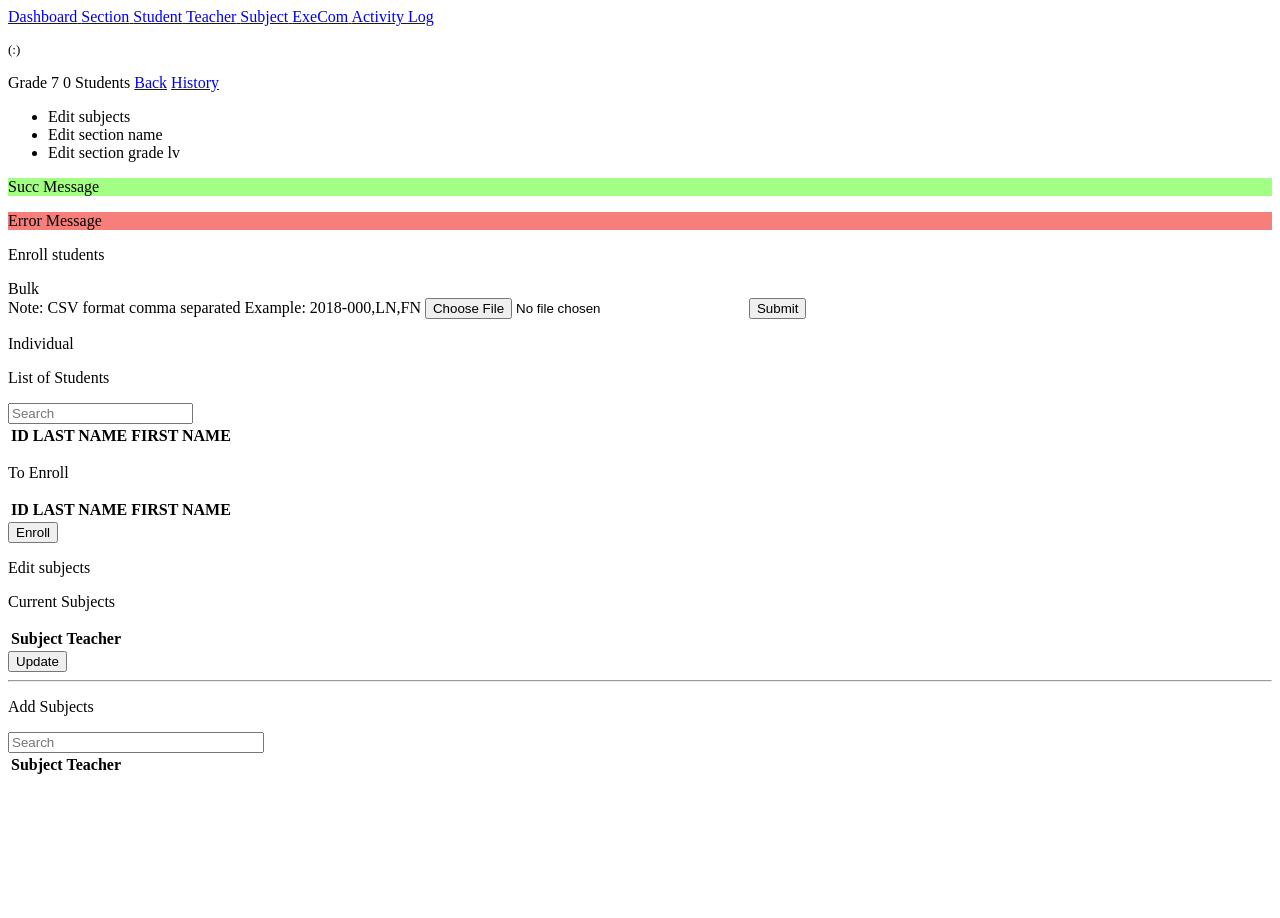
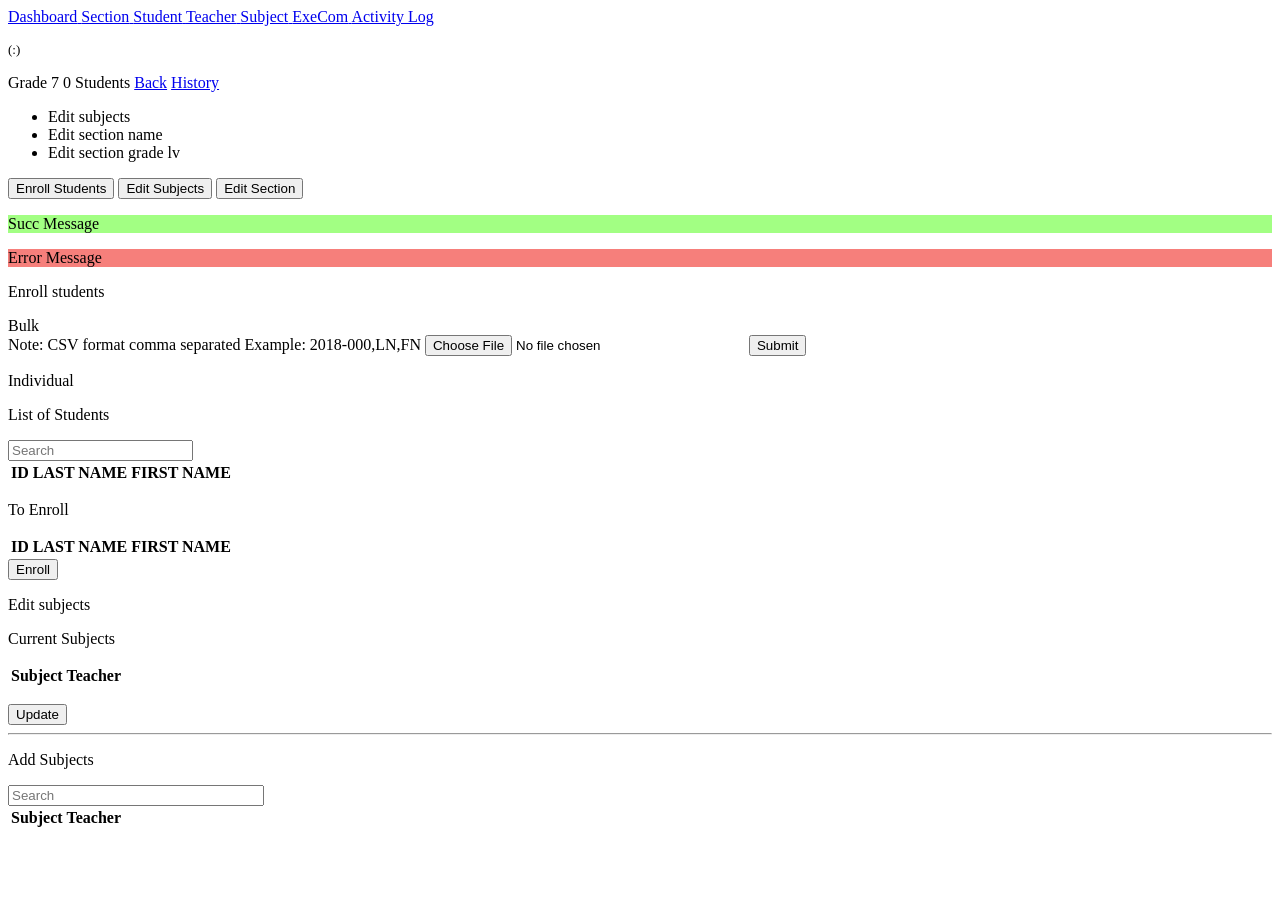
Before and after one commit to eSmooothie/IDS-TER, a CodeIgniter 4 app: the page made by app/Views/admin/pages/editSection.php in a window 1280 px wide. Before the commit the page ends 774 px from the top, so only its background shows below. Run offline with PHP 8.4 and a stand-in for CodeIgniter, Linux system fonts and the light colour scheme; the template is opened without the code that fills it, so the values that code supplies are empty; some libraries are stand-ins or nearby versions.

Commit message:
Can now update the subjects in a section

```diff
--- a/app/Config/Routes.php
+++ b/app/Config/Routes.php
@@ -46,7 +46,7 @@ $routes->get("/admin/section/grade/(:num)/(:num)","Section::viewSection/$1/$2");
 $routes->get("/admin/section/grade/(:num)/(:num)/edit","Section::editSection/$1/$2");
 $routes->post("/admin/section/student/enroll","Section::enrollStudents");
 $routes->post("/admin/section/student/enroll/csv","Section::enrollStudentsCSV");
-
+$routes->post("/admin/section/subject/update","Section::updateSubject");
 
 
 
--- a/app/Models/SectionSubject.php
+++ b/app/Models/SectionSubject.php
@@ -6,6 +6,6 @@ class SectionSubject extends Model{
   protected $table = 'sec_subj_lst';
 
   protected $primaryKey = 'ID';
-  protected $allowedFields = ['SECTION_ID','TEACHER_ID','SCHOOL_YEAR_ID'];
+  protected $allowedFields = ['SECTION_ID','TEACHER_ID','SUBJECT_ID','SCHOOL_YEAR_ID'];
 }
  ?>
--- a/app/Views/admin/pages/editSection.php
+++ b/app/Views/admin/pages/editSection.php
@@ -64,6 +64,11 @@
           <li>Edit section name</li>
           <li>Edit section grade lv</li>
         </ul>
+      </div>
+      <div class="d-flex">
+        <button type="button" name="button" class="btn btn-primary me-3" onclick="changeEditContainer(1);">Enroll Students</button>
+        <button type="button" name="button" class="btn btn-primary me-3" onclick="changeEditContainer(2);">Edit Subjects</button>
+        <button type="button" name="button" class="btn btn-primary me-3" onclick="changeEditContainer(3);">Edit Section</button>
       </div>
       <!-- Display Err and Succ Messages -->
       <div class="">
@@ -192,6 +197,7 @@
       } ?>
       </div>
       <!-- Enroll new  student -->
+      <div class="d-none" id="enrollStudentContainer">
         <p class="fs-3">Enroll students</p>
         <div class="border rounded p-3 bg-light bg-gradient mb-3">
           <!-- Bulk -->
@@ -277,13 +283,15 @@
             <button type="button" class="btn btn-primary mt-3 mb-3" name="button" id="enroll" value="<?php echo "${sectionData['ID']}"; ?>">Enroll</button>
           </div>
         </div>
+      </div>
 
       <!-- Edit subject -->
+      <div class="" id="editSubjectContainer">
         <p class="fs-3 mb-3">Edit subjects</p>
         <div class="border rounded p-3 bg-light bg-gradient mb-3">
           <div class="">
-          <div class="d-flex justify-content-start mb-3">
-            <p class="fs-5">Current Subjects</p>
+            <div class="d-flex justify-content-start mb-3 align-items-end">
+              <p class="fs-5 mb-0">Current Subjects</p>
             </div>
             <table class="table table-striped mb-3 border rounded table-hover" style="max-height: 40vh;">
               <thead>
@@ -293,7 +301,7 @@
                   <th scope="col" class="col-1"></th>
                 </tr>
               </thead>
-            <tbody>
+              <tbody id="sectionSubjectTbody">
                 <?php
                 foreach ($sectionSubjects as $key => $data) {
                   $teacher = $data['teacherData'];
@@ -303,7 +311,8 @@
                     <th scope="row"><?php echo $subject['DESCRIPTION']; ?></th>
                     <td><?php echo $teacher['LN'].", ".$teacher['FN']; ?></td>
                     <td>
-                    <button id="<?php echo $subject['ID']; ?>" type="button" name="button" class="btn btn-danger" onclick="">
+                      <button id="<?php echo $subject['ID']; ?>" type="button" name="button" class="btn btn-danger"
+                        onclick="removeSubject(this);">
                         <i class="fas fa-times"></i>
                       </button>
                     </td>
@@ -313,8 +322,9 @@
                  ?>
               </tbody>
             </table>
-          <div class="d-flex justify-content-end">
-            <button type="button" name="button" class="btn btn-primary" value="<?php echo "${sectionData['ID']}"; ?>">Update</button>
+            <div class="d-flex justify-content-between">
+              <p class="mb-0 text-info" id="SystemMessageSubject"></p>
+              <button id="updateSectionSubject" type="button" name="button" class="btn btn-primary" value="<?php echo "${sectionData['ID']}"; ?>">Update</button>
             </div>
             <hr>
             <div class="d-flex justify-content-between mb-3">
@@ -331,7 +341,7 @@
                   <th scope="col" class="col-1"></th>
                 </tr>
               </thead>
-            <tbody class="tbodySubjects">
+              <tbody class="tbodySubjects" id="listOfSubjectsTbody">
                 <?php
                   foreach ($teachers as $key => $teacherData) {
                     $teacherId = $teacherData['ID'];
@@ -346,7 +356,8 @@
                         <th scope="row"><?php echo "$subjectName"; ?></th>
                         <td><?php echo "$teacherLn, $teacherFn"; ?></td>
                         <td>
-                        <button id="<?php echo "$subjectId"; ?>" type="button" name="button" class="btn btn-primary" onclick="">
+                          <button id="<?php echo "$subjectId"; ?>" type="button" name="button" class="btn btn-primary"
+                            onclick="appendSubject(this);">
                             <i class="fas fa-plus"></i>
                           </button>
                         </td>
@@ -361,6 +372,12 @@
           </div>
         </div>
       </div>
+
+      <!-- Edit Section -->
+      <div class="d-none" id="editSectionContainer">
+
+      </div>
+    </div>
   </div>
 </div>
 <div class="" style="height:10vh;">
--- a/public_html/assets/js/adminSection.js
+++ b/public_html/assets/js/adminSection.js
@@ -2,6 +2,34 @@ var toEnroll = [];
 
 $(document).ready(function(){
   // do something
+  var updateSectionSubject = document.getElementById('updateSectionSubject');
+  updateSectionSubject.addEventListener("click",function(){
+    var sectionSubjectTbody = document.getElementById('sectionSubjectTbody');
+    var subjectTr = sectionSubjectTbody.children;
+    var teachers = [];
+    var subjects = [];
+    for (var indx in subjectTr) {
+      if (subjectTr.hasOwnProperty(indx)) {
+        const teacherId = subjectTr[indx].id;
+        const subjectId = subjectTr[indx].children[2].children[0].id;
+        teachers.push(teacherId);
+        subjects.push(subjectId);
+      }
+    }
+
+    var formData = {
+      'sectionId' : this.value,
+      'teachers[]' : teachers,
+      'subjects[]' : subjects,
+    }
+
+    var path = "/admin/section/subject/update";
+    var done = function(data){
+      // console.log(data);
+      window.location.reload();
+    };
+    sendPostRequest(path, formData, done);
+  });
 
   // search
   $('.searchStudent').on('keyup', function(){
@@ -17,7 +45,6 @@ $(document).ready(function(){
       $(this).toggle($(this).text().toLowerCase().indexOf(value) > -1)
     });
   });
-
 
 });
 
@@ -36,6 +63,77 @@ function sendPostRequest(path,
     data: formData,
   }).done(done)
   .fail(fail);
+}
+
+function changeEditContainer(container){
+  var container1 = document.getElementById('enrollStudentContainer');
+  var container2 = document.getElementById('editSubjectContainer');
+  var container3 = document.getElementById('editSectionContainer');
+
+  if(container == 1){
+    container1.classList.remove("d-none");
+    container2.classList.remove("d-block");
+    container3.classList.remove("d-block");
+
+    container1.classList.add("d-block");
+    container2.classList.add("d-none");
+    container3.classList.add("d-none");
+  }else if(container == 2){
+    container1.classList.remove("d-block");
+    container2.classList.remove("d-none");
+    container3.classList.remove("d-block");
+
+    container1.classList.add("d-none");
+    container2.classList.add("d-block");
+    container3.classList.add("d-none");
+  }else if(container == 3){
+    container1.classList.remove("d-block");
+    container2.classList.remove("d-block");
+    container3.classList.remove("d-none");
+
+    container1.classList.add("d-none");
+    container2.classList.add("d-none");
+    container3.classList.add("d-block");
+  }
+}
+
+function appendSubject(element){
+  var subjectId = element.id;
+  var cloneTrNode = element.parentElement.parentElement.cloneNode(true);
+  cloneTrNode.children[2].innerHTML = "<button id="+ subjectId +" type=\"button\" name=\"button\" "
+                                  + "class=\"btn btn-danger\" onclick=\"removeSubject(this);\">"
+                                  + "<i class=\"fas fa-times\"></i></button>";
+
+  var sectionSubjectTbody = document.getElementById('sectionSubjectTbody');
+
+  sectionSubjectTbody.prepend(cloneTrNode);
+
+  var message = document.getElementById('SystemMessageSubject');
+  var subjectName = cloneTrNode.children[0].innerHTML;
+  message.innerHTML = "Add "+ subjectName;
+
+  setTimeout(function(){
+    message.innerHTML = "";
+  }, 5000);
+}
+
+function removeSubject(element){
+  var subjectId = element.value;
+  var trData = element.parentElement.parentElement;
+  trData.children[2].innerHTML = "<button id=\""+ subjectId +"\" type=\"button\" name=\"button\" "
+                                  + "class=\"btn btn-primary\" onclick=\"appendSubject(this);\">"
+                                  + "<i class=\"fas fa-plus\"></i></button>";
+
+  var sectionSubjectTbody = document.getElementById('sectionSubjectTbody');
+  sectionSubjectTbody.removeChild(trData);
+
+  var message = document.getElementById('SystemMessageSubject');
+  var subjectName = trData.children[0].innerHTML;
+  message.innerHTML = "Remove "+ subjectName;
+
+  setTimeout(function(){
+    message.innerHTML = "";
+  }, 5000);
 }
 
 function remove(element){
```
Also changed, not shown: app/Controllers/Section.php (+51 -0 lines). Lines whose indentation alone changed are shown as unchanged.
